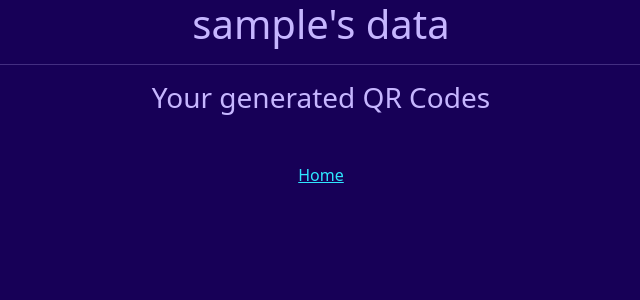
After one commit to JaminCO/QRCode-web, a Flask app: page /user/data in a window 1280 px wide. The commit adds this page. Shown: the top 300 px of the page, without its empty margins (319-959 px from the left). Run offline with Flask 3, Linux system fonts and the light colour scheme; the visitor is signed in with stand-in values (Sample User, id 1); data that the repository does not hold is empty.

Commit message:
user can view all her generated QR

```diff
--- a/app/__init__.py
+++ b/app/__init__.py
@@ -12,6 +12,7 @@ from .config import config
 from .views.home.routes import home_blueprint
 from .views.auth.routes import auth_blueprint
 from .views.qrcode.routes import qrcode_blueprint
+from .views.user.routes import user_blueprint
 
 # import python modules
 from datetime import datetime
@@ -49,6 +50,7 @@ def create_app(app_config):
     app.register_blueprint(home_blueprint)
     app.register_blueprint(auth_blueprint)
     app.register_blueprint(qrcode_blueprint)
+    app.register_blueprint(user_blueprint)
 
 
     # initialize extensions
--- a/app/views/home/templates/index.html
+++ b/app/views/home/templates/index.html
@@ -26,6 +26,7 @@
     <button type="submit" form="login-form" class="btn btn-primary">Get Started</button>
     {% else %}
         <button type="sumbit" form="generate-qr-view" class="btn btn-primary">Generate QR Code</button>
+        <button type="sumbit" form="display-qr-view" class="btn btn-primary">Your QR Codes</button>
     {% endif %}
     {% if current_user.is_authenticated %}
     <button type="submit" form="logout-form" class="btn btn-primary">Logout</button>
@@ -36,5 +37,6 @@
 
 <form id="generate-qr-view" action="{{url_for('qrcode.generate')}}"></form>
 </form>
+<form id="display-qr-view" action="{{url_for('user.user_data')}}"></form>
 
 {% endblock content %}
--- /dev/null
+++ b/app/views/user/routes.py
@@ -0,0 +1,14 @@
+from flask import Blueprint, render_template, request, redirect
+from app.models import User, QRcode
+from flask_login import current_user
+
+
+user_blueprint = Blueprint("user", __name__, url_prefix="/user",
+                        template_folder="templates", static_folder="static")
+
+
+@user_blueprint.route("/data", methods=["GET"])
+def user_data():
+    user_qr_codes = QRcode.query.filter(QRcode.user_id==current_user.id).all()
+
+    return render_template("user_data.html", user_qr_codes=user_qr_codes)
--- /dev/null
+++ b/app/views/user/static/css/user.css
@@ -0,0 +1,11 @@
+.qr-container {
+    display: flex;
+    flex-wrap: wrap;
+    gap: 20px;
+    padding: 20px;
+    justify-content: center;
+}
+
+.qr-container img {
+    width: 300px;
+}
--- /dev/null
+++ b/app/views/user/templates/user_data.html
@@ -0,0 +1,23 @@
+{% extends "base.html" %}
+{% block title %} User Data {% endblock title %}
+{% block styles %}
+<link rel="stylesheet" href="{{url_for('.static', filename='css/user.css')}}">
+{% endblock styles %}
+{% block scripts %}
+{% endblock scripts %}
+
+{% block content %}
+
+<h1>{{current_user.username}}'s data</h1>
+<hr>
+<h3>Your generated QR Codes</h3>
+
+<div class="qr-container">
+{% for qrcode in user_qr_codes %}
+    <img src="{{url_for('static', filename=qrcode.storage_path)}}" alt="QRcode - {{qrcode.storage_path}}">
+{% endfor%}
+</div>
+
+<a href="{{url_for('home.homepage')}}">Home</a>
+
+{% endblock content %}
```
Also changed, not shown: app/views/user/__init__.py (added).
